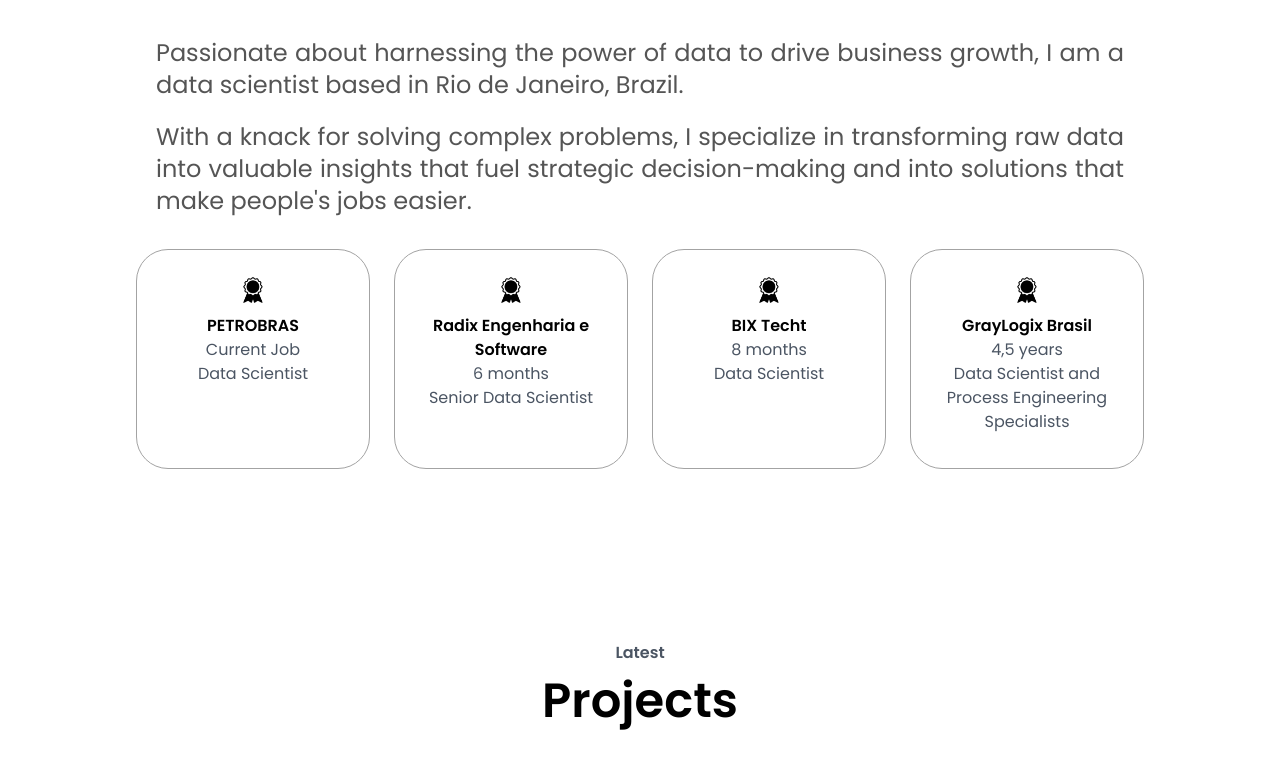
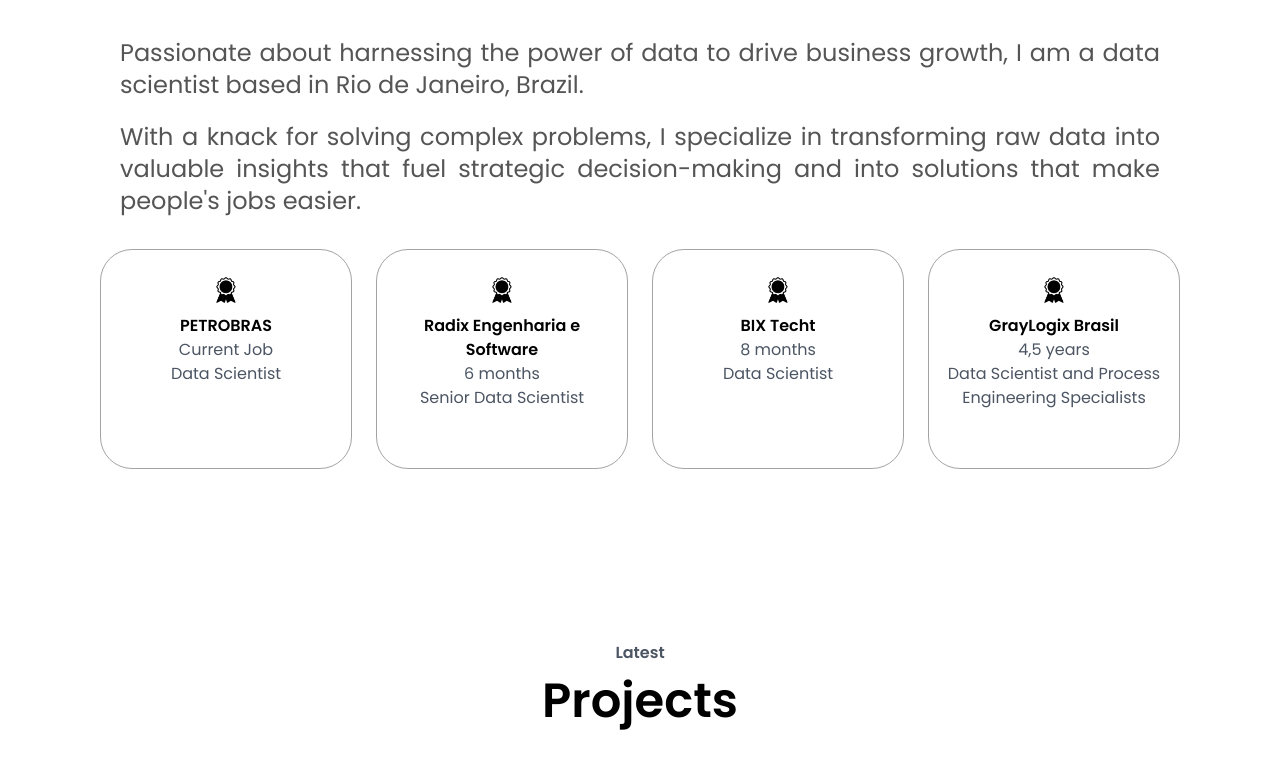
Before and after one commit to danielbelle/portfolio-bruno, a React (Create React App) app: page / in a window 1280 px wide. Shown: the part 877-1651 px from the top of the page. Built offline with nearby package versions, Linux system fonts and the light colour scheme.

Commit message:
v1.6 - ajusting x-axis2

```diff
--- a/src/App.css
+++ b/src/App.css
@@ -23,7 +23,6 @@ html {
   position: relative;
   min-height: 100vh;
   min-width: 490px;
-  width: 85vw;
   max-width: 1900px;
   margin: 0rem auto;
 }
--- a/src/App.jsx
+++ b/src/App.jsx
@@ -8,7 +8,7 @@ import Footer from './Components/Footer';
 
 function App() {
   return (
-    <div className="App w-screen">
+    <div className="App">
       <Nav />
       <Profile />
       <About />
```
